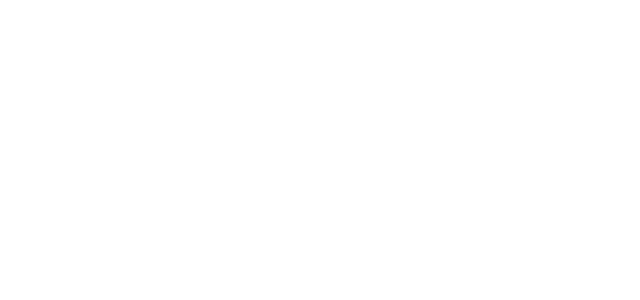
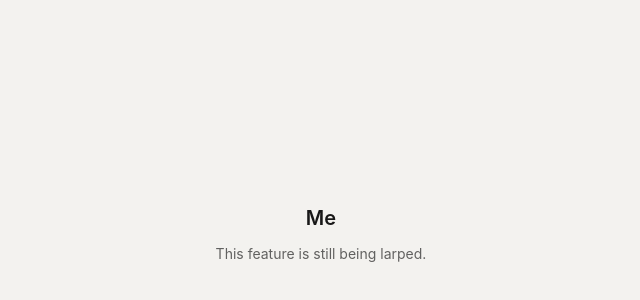
Before and after one commit to iamarpitahuja/Lapedln-Silly-Hacks, a React app in the folder frontend/: page /me in a window 1280 px wide. Shown: the part 58-358 px from the top of the page, without its empty margins (319-959 px from the left). Built offline with nearby package versions, Linux system fonts and the light colour scheme; the HTML template or start-up script is replaced by a standard one.

Commit message:
feat: add app shell with React Router, MockDataProvider, and global styles

```diff
--- /dev/null
+++ b/frontend/src/App.jsx
@@ -0,0 +1,26 @@
+import { BrowserRouter, Routes, Route } from 'react-router-dom'
+import { MockDataProvider } from './context/MockDataContext'
+import TopNav from './components/TopNav/TopNav'
+import Home from './features/home/Home'
+import StubPage from './pages/StubPage'
+import styles from './App.module.css'
+
+export default function App() {
+  return (
+    <MockDataProvider>
+      <BrowserRouter>
+        <TopNav />
+        <main className={styles.main}>
+          <Routes>
+            <Route path="/" element={<Home />} />
+            <Route path="/network" element={<StubPage title="My Network" />} />
+            <Route path="/jobs" element={<StubPage title="J*bs" />} />
+            <Route path="/messaging" element={<StubPage title="Messaging" />} />
+            <Route path="/notifications" element={<StubPage title="Notifications" />} />
+            <Route path="/me" element={<StubPage title="Me" />} />
+          </Routes>
+        </main>
+      </BrowserRouter>
+    </MockDataProvider>
+  )
+}
--- /dev/null
+++ b/frontend/src/App.module.css
@@ -0,0 +1,4 @@
+.main {
+  padding-top: 52px; /* offset for fixed TopNav height */
+  min-height: 100vh;
+}
--- /dev/null
+++ b/frontend/src/index.css
@@ -0,0 +1,30 @@
+*, *::before, *::after {
+  box-sizing: border-box;
+  margin: 0;
+  padding: 0;
+}
+
+body {
+  font-family: -apple-system, BlinkMacSystemFont, 'Segoe UI', Roboto, Oxygen, sans-serif;
+  background-color: #f3f2ef;
+  color: rgba(0, 0, 0, 0.9);
+  font-size: 14px;
+  line-height: 1.4;
+}
+
+a {
+  text-decoration: none;
+  color: inherit;
+}
+
+button {
+  cursor: pointer;
+  border: none;
+  background: none;
+  font-family: inherit;
+  font-size: inherit;
+}
+
+input {
+  font-family: inherit;
+}
--- a/frontend/src/main.jsx
+++ b/frontend/src/main.jsx
@@ -1,7 +1,10 @@
 import { StrictMode } from 'react'
 import { createRoot } from 'react-dom/client'
+import './index.css'
+import App from './App'
 
 createRoot(document.getElementById('root')).render(
   <StrictMode>
+    <App />
   </StrictMode>,
 )
--- /dev/null
+++ b/frontend/src/pages/StubPage.jsx
@@ -0,0 +1,10 @@
+import styles from './StubPage.module.css'
+
+export default function StubPage({ title }) {
+  return (
+    <div className={styles.stub}>
+      <h2>{title}</h2>
+      <p>This feature is still being larped.</p>
+    </div>
+  )
+}
--- /dev/null
+++ b/frontend/src/pages/StubPage.module.css
@@ -0,0 +1,15 @@
+.stub {
+  display: flex;
+  flex-direction: column;
+  align-items: center;
+  justify-content: center;
+  min-height: 60vh;
+  gap: 12px;
+  color: rgba(0, 0, 0, 0.6);
+}
+
+.stub h2 {
+  font-size: 20px;
+  font-weight: 600;
+  color: rgba(0, 0, 0, 0.9);
+}
```
